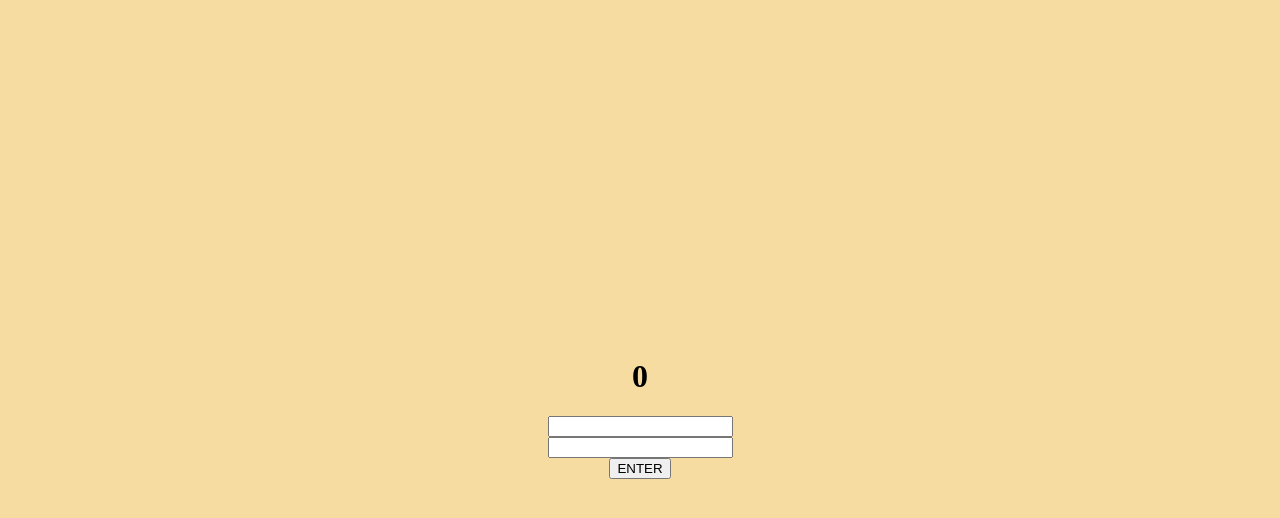
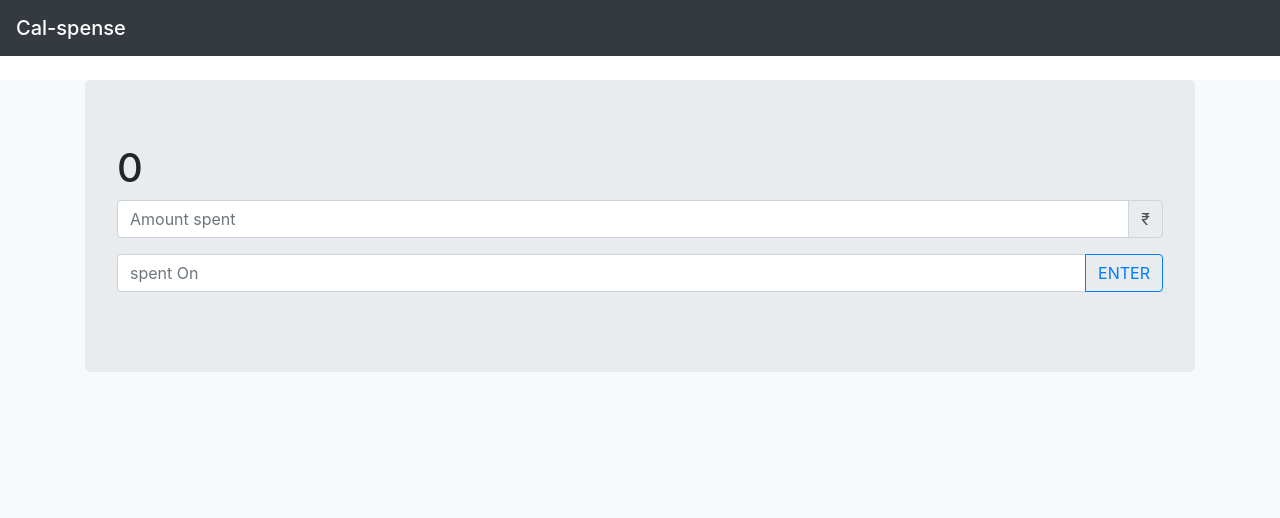
Before and after one commit to prithvi60/expense, a plain HTML site: page index.html in a window 1280 px wide. Drawn offline with nearby package versions, Linux system fonts and the light colour scheme.

Commit message:
UI integration

```diff
--- a/index.html
+++ b/index.html
@@ -5,36 +5,67 @@
     <meta http-equiv="X-UA-Compatible" content="IE=edge">
     <meta name="viewport" content="width=device-width, initial-scale=1.0">
     <title>Personal Expense</title>
-    <style>
-       body{
 
-        display: flex;
-        justify-content: center;
-        align-items: center;
-        height: 100vh;
-        /* align the boxes in cloumn */
-        flex-direction: column;
-        /* page background */
-        background-color: rgb(247, 220, 162);
-
-       }
-    </style>
+    <link
+    rel="stylesheet"
+    href="https://stackpath.bootstrapcdn.com/bootstrap/4.3.1/css/bootstrap.min.css"
+    integrity="sha384-ggOyR0iXCbMQv3Xipma34MD+dH/1fQ784/j6cY/iJTQUOhcWr7x9JvoRxT2MZw1T"
+    crossorigin="anonymous"
+    />
 
 </head>
 <body>
-    <h1 id ="headingTotal"></h1>
-    <!-- <h1 id ="headingTotal2"></h1> -->
+    <!-- black bar with title -->
+	<nav class="navbar navbar-dark bg-dark">
+        <span class="navbar-brand mb-0 h1">Cal-spense</span>
+    </nav>
 
-    <input id="inputAmount" type="text">
+    <!-- simple backlight for entire page -->
+    <div  class="container-fluid bg-light" style="min-height: 100vh">
+        <div class="container">
 
-    <input id="inputDesc"type="text">
+            <div class="jumbotron mt-4">
+                <!-- putting the id of html which we used and replacing it in the bootstrap css elements -->
 
-    <button id="btnAddExpense">ENTER</button>
+            <h1 id ="headingTotal"></h1>
 
-    <div id="expenseTable"></div>
+                <div class="input-group mb-3">
+                    <input
 
-    <!-- <input type="text"></input> -->
+                     id="inputAmount"
+                        type="text"
+                        class="form-control"
+                        placeholder="Amount spent"
+                        aria-label="Amount spent"
+                        aria-describedby="spent in rupee"
+                    />
+                    <div class="input-group-append">
+                        <span class="input-group-text" id="spent in rupee">₹</span>
+                    </div>
+                </div>
+                <div class="input-group mb-3">
+                    <!-- <div class="input-group-prepend">
+                        <span class="input-group-text" id="spent at">@</span>
+                    </div> -->
+                    <input
+                    id="inputDesc"
+                        type="text"
+                        class="form-control"
+                        placeholder="spent On"
+                        aria-label="spent On"
+                        aria-describedby="spent at"
+                    />
+                    <div class="input-group-append">
+                        <button class="btn btn-outline-primary" type="button" id="btnAddExpense">ENTER</button>
+                    </div>
+                </div>
+            </div>
 
+
+            <div id="expenseTable"></div>
+
+        </div>
+    </div>
 
 
     <script>
```
